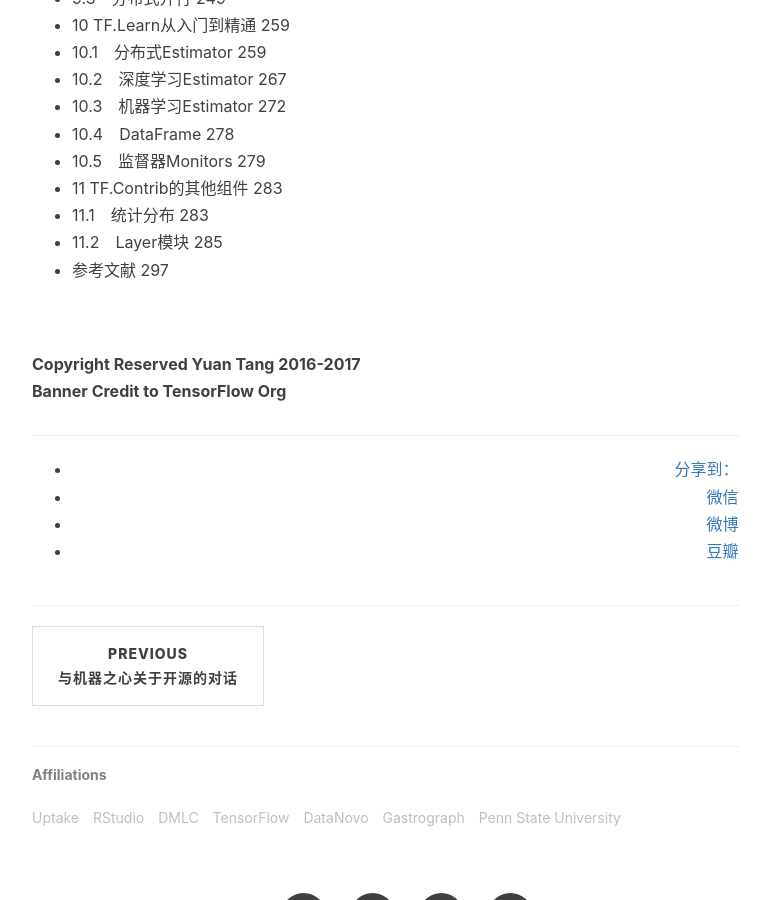
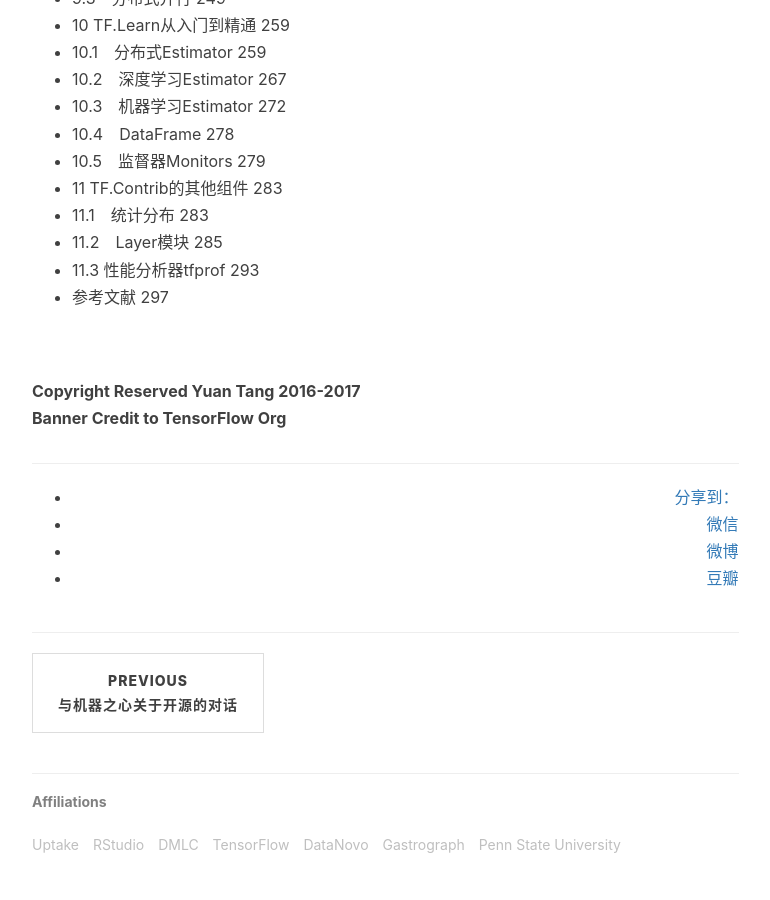
Before and after one commit to terrytangyuan/terrytangyuan.github.com, a Jekyll site: the page built from _posts/2017-02-12-tensorflow-in-practice-book-chinese.markdown, in a window 1280 px wide and 900 px high, scrolled down 6020 px. Shown: the whole window, without its empty margins (233-1003 px from the left). Built offline with Jekyll 4.4.1, drawn with Linux system fonts in a browser that asks for light colours; nearby versions of some CDN libraries; comment, search, counter and statistics services are not loaded.

Commit message:
Update 2017-02-12-tensorflow-in-practice-book-chinese.markdown

```diff
--- a/_posts/2017-02-12-tensorflow-in-practice-book-chinese.markdown
+++ b/_posts/2017-02-12-tensorflow-in-practice-book-chinese.markdown
@@ -123,6 +123,7 @@
 * 11    TF.Contrib的其他组件	283
 * 11.1  统计分布	283
 * 11.2  Layer模块	285
+* 11.3 性能分析器tfprof 293
 * 参考文献	297
 
 
```
